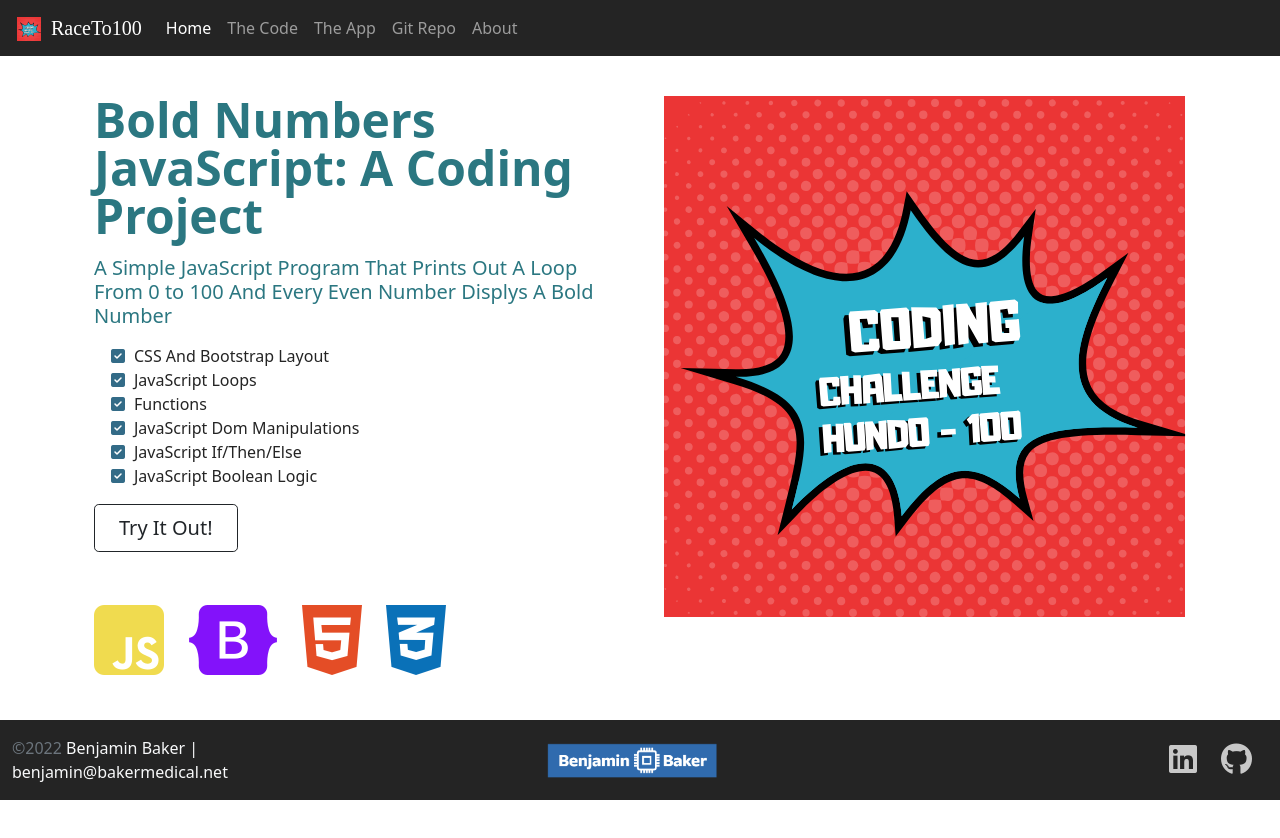
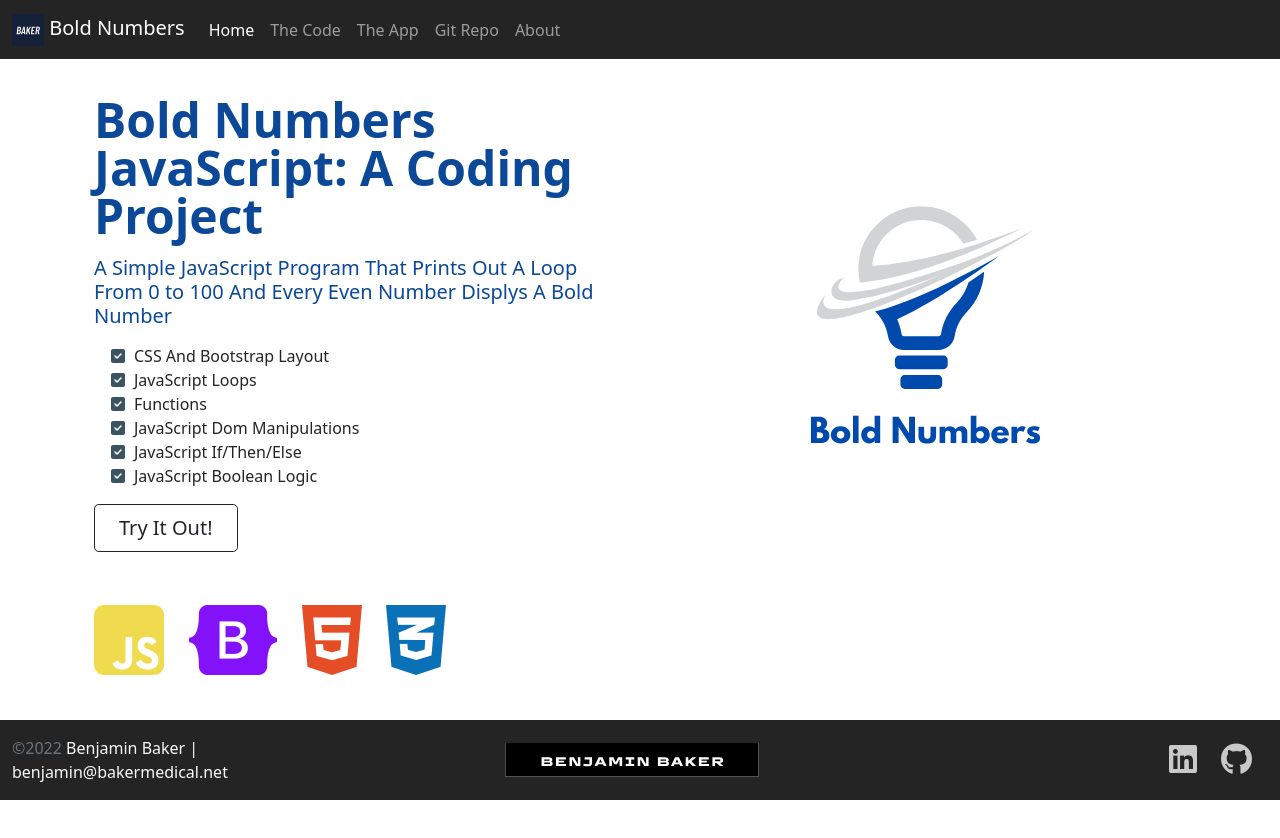
Before and after one commit to Baker-Developer/JavaScript-BoldNumbers, a plain HTML site: page index.html in a window 1280 px wide. Drawn offline with nearby package versions, Linux system fonts and the light colour scheme; a web font is replaced by a local one.

Commit message:
Modified Html Redesigned Icons

```diff
--- a/CSS/site.css
+++ b/CSS/site.css
@@ -1,6 +1,6 @@
 :root {
-    --primary-color: #2b7781;
-    --secondary-color: #336b87;
+    --primary-color: #0b4897;
+    --secondary-color: #3a5461;
     --dark-color: rgb(36, 36, 36);
     --white-color: rgb(255, 255, 255);
 }
@@ -64,11 +64,7 @@ pre[class*="language-"] {
 
 
 
-.logofont {
-    font-family: video-cond, serif;
-    font-weight: 400;
-    font-style: normal;
-}
+
 
 main>.container {
     padding: 60px 15px 0;
--- a/index.html
+++ b/index.html
@@ -2,7 +2,7 @@
 <html lang="en" class="h-100">
 
 <head>
-    <title>RaceTo100: A Coding Project By Benjamin Baker</title>
+    <title>Bold Numbers: A Coding Project By Benjamin Baker</title>
     <!-- Required meta tags -->
     <meta charset="utf-8">
     <meta name="viewport" content="width=device-width, initial-scale=1, shrink-to-fit=no">
@@ -13,7 +13,7 @@
 
     <!-- Convert this to an external style sheet -->
     <link href="/CSS/site.css" rel="stylesheet">
-    <link href="IMG/favicon-32x32.png" rel="icon" type="image/png">
+    <link href="IMG/favicon.svg" rel="icon" type="image/svg">
 
     <link rel="stylesheet" href="https://use.typekit.net/otq6rkm.css">
 
@@ -23,8 +23,8 @@
     <!-- ----Nav Sectoion----  -->
     <nav class="navbar navbar-expand-md navbar-dark fixed-top">
         <div class="container-fluid">
-            <a class="navbar-brand logofont" href="#"><img src="IMG/hundoLogo.svg" class="d-inline-block align-text-top"
-                    width="34" height="24" alt="Baker Logo"> RaceTo100</a>
+            <a class="navbar-brand logofont" href="#"><img src="IMG/favicon.svg" class="d-inline-block align-text-top"
+                    width="32" height="32" alt="Baker Logo"> Bold Numbers</a>
             <button class="navbar-toggler" type="button" data-bs-toggle="collapse" data-bs-target="#navbarCollapse"
                 aria-controls="navbarCollapse" aria-expanded="false" aria-label="Toggle navigation">
                 <span class="navbar-toggler-icon"></span>
@@ -41,7 +41,8 @@
                         <a class="nav-link" href="app.html">The App</a>
                     </li>
                     <li class="nav-item">
-                        <a class="nav-link" href="https://github.com/Benjamin-Baker101/JavaScript-BoldNumbers">Git Repo</a>
+                        <a class="nav-link" href="https://github.com/Benjamin-Baker101/JavaScript-BoldNumbers">Git
+                            Repo</a>
                     </li>
                     <li class="nav-item">
                         <a class="nav-link" target="_blank" href="https://bakerportfolio.netlify.app/">About</a>
@@ -88,7 +89,7 @@
                 </div>
 
                 <div class="col">
-                    <img src="IMG/hundoLogo.svg" class="img-fluid center-block d-block mx-auto" alt="app logo"
+                    <img src="IMG/mainIcon.svg" class="img-fluid center-block d-block mx-auto" alt="app logo"
                         width="700" height="400">
                 </div>
 
@@ -107,7 +108,7 @@
 
                 </div>
                 <div class="col d-flex align-items-center justify-content-start justify-content-center">
-                    <img src="IMG/Baker.png" alt="Baker Logo" height="35">
+                    <img src="IMG/bbakerdarkalt.svg" alt="Baker Logo" height="35">
                 </div>
                 <div class="col d-flex align-items-center justify-content-start justify-content-lg-end">
                     <div class="row">
```
Also changed, not shown: app.html (+11 -9 lines), code.html (+9 -7 lines), IMG/Baker.png (deleted), IMG/bbakerdarkalt.svg (added), IMG/favicon-16x16.png (deleted), IMG/favicon-32x32.png (deleted), IMG/favicon.svg (added), IMG/hundoLogo.svg (deleted), IMG/mainIcon.svg (added).
